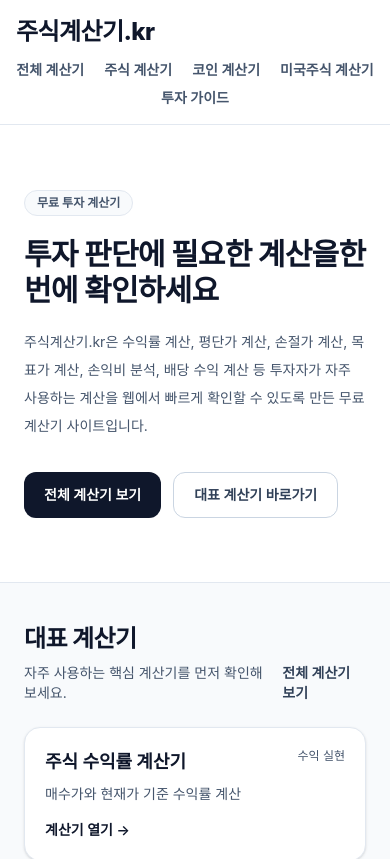
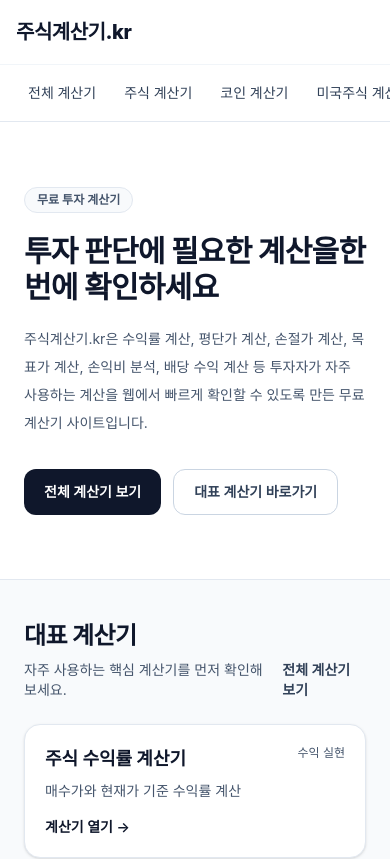
Before and after one commit to YG-coder/stock-calculator, a Next.js app: page / in a window 390 px wide. Shown: the top 859 px of the page. Built offline with nearby package versions, Linux system fonts and the light colour scheme.

Commit message:
fix(header): 모바일 내비게이션 한 줄로 정리

```diff
--- a/src/app/layout.tsx
+++ b/src/app/layout.tsx
@@ -6,10 +6,11 @@
 import type { Metadata } from "next";
 import { Geist, Geist_Mono } from "next/font/google";
 import Link from "next/link";
-import { HEADER_CALCULATORS, POLICY_ROUTES } from "@/lib/constants";
+import { POLICY_ROUTES } from "@/lib/constants";
 import "./globals.css";
 
 import JsonLd from "@/components/seo/JsonLd";
+import SiteHeader from "@/components/layout/SiteHeader";
 
 const geistSans = Geist({
   variable: "--font-geist-sans",
@@ -102,29 +103,7 @@ export default function RootLayout({
       {/* 🔥 JSON-LD 위치 (여기가 맞다) */}
       <JsonLd />
 
-      {/* 헤더 */}
-      <header className="sticky top-0 z-50 w-full border-b border-slate-200 bg-white/80 backdrop-blur-md">
-        <div className="mx-auto flex max-w-6xl flex-wrap items-center justify-between gap-x-8 gap-y-3 px-4 py-4 md:px-6">
-          <Link
-              href="/"
-              className="whitespace-nowrap text-2xl font-extrabold tracking-tight text-slate-900 hover:text-slate-700 transition"
-          >
-            주식계산기.kr
-          </Link>
-
-          <nav className="flex flex-wrap items-center justify-end gap-x-5 gap-y-2 text-sm font-semibold text-slate-600 max-[1100px]:w-full max-[1100px]:justify-center">
-            {HEADER_CALCULATORS.map((item) => (
-                <Link
-                    key={item.href}
-                    href={item.href}
-                    className="whitespace-nowrap hover:text-slate-900 transition-colors"
-                >
-                  {item.label}
-                </Link>
-            ))}
-          </nav>
-        </div>
-      </header>
+      <SiteHeader />
 
       {/* 본문 */}
       <div className="flex-grow">{children}</div>
--- /dev/null
+++ b/src/components/layout/SiteHeader.tsx
@@ -0,0 +1,69 @@
+"use client";
+
+import Link from "next/link";
+import { usePathname } from "next/navigation";
+import { HEADER_CALCULATORS } from "@/lib/constants";
+
+export default function SiteHeader() {
+  const pathname = usePathname();
+
+  return (
+    <header className="sticky top-0 z-50 w-full border-b border-slate-200 bg-white/90 backdrop-blur-md">
+      <div className="mx-auto flex h-16 max-w-6xl items-center justify-between px-4 md:px-6">
+        <Link
+          href="/"
+          className="whitespace-nowrap text-xl font-extrabold tracking-tight text-slate-900 transition hover:text-slate-700 sm:text-2xl"
+          aria-label="주식계산기.kr 홈"
+        >
+          주식계산기.kr
+        </Link>
+
+        <nav className="hidden items-center gap-5 text-sm font-semibold text-slate-600 md:flex" aria-label="주요 메뉴">
+          {HEADER_CALCULATORS.map((item) => {
+            const isActive = pathname === item.href;
+
+            return (
+              <Link
+                key={item.href}
+                href={item.href}
+                aria-current={isActive ? "page" : undefined}
+                className={`whitespace-nowrap transition-colors hover:text-slate-900 ${
+                  isActive ? "text-slate-900" : ""
+                }`}
+              >
+                {item.label}
+              </Link>
+            );
+          })}
+        </nav>
+      </div>
+
+      <nav
+        id="mobile-navigation"
+        className="overflow-x-auto border-t border-slate-100 bg-white md:hidden"
+        aria-label="모바일 메뉴"
+      >
+        <div className="mx-auto flex w-max min-w-full max-w-6xl items-center gap-1 px-4 py-2">
+          {HEADER_CALCULATORS.map((item) => {
+            const isActive = pathname === item.href;
+
+            return (
+              <Link
+                key={item.href}
+                href={item.href}
+                aria-current={isActive ? "page" : undefined}
+                className={`flex min-h-10 shrink-0 items-center whitespace-nowrap rounded-lg px-3 text-sm transition-colors ${
+                  isActive
+                    ? "bg-slate-100 font-semibold text-slate-900"
+                    : "font-medium text-slate-700 hover:bg-slate-50 hover:text-slate-900"
+                }`}
+              >
+                {item.label}
+              </Link>
+            );
+          })}
+        </div>
+      </nav>
+    </header>
+  );
+}
```
